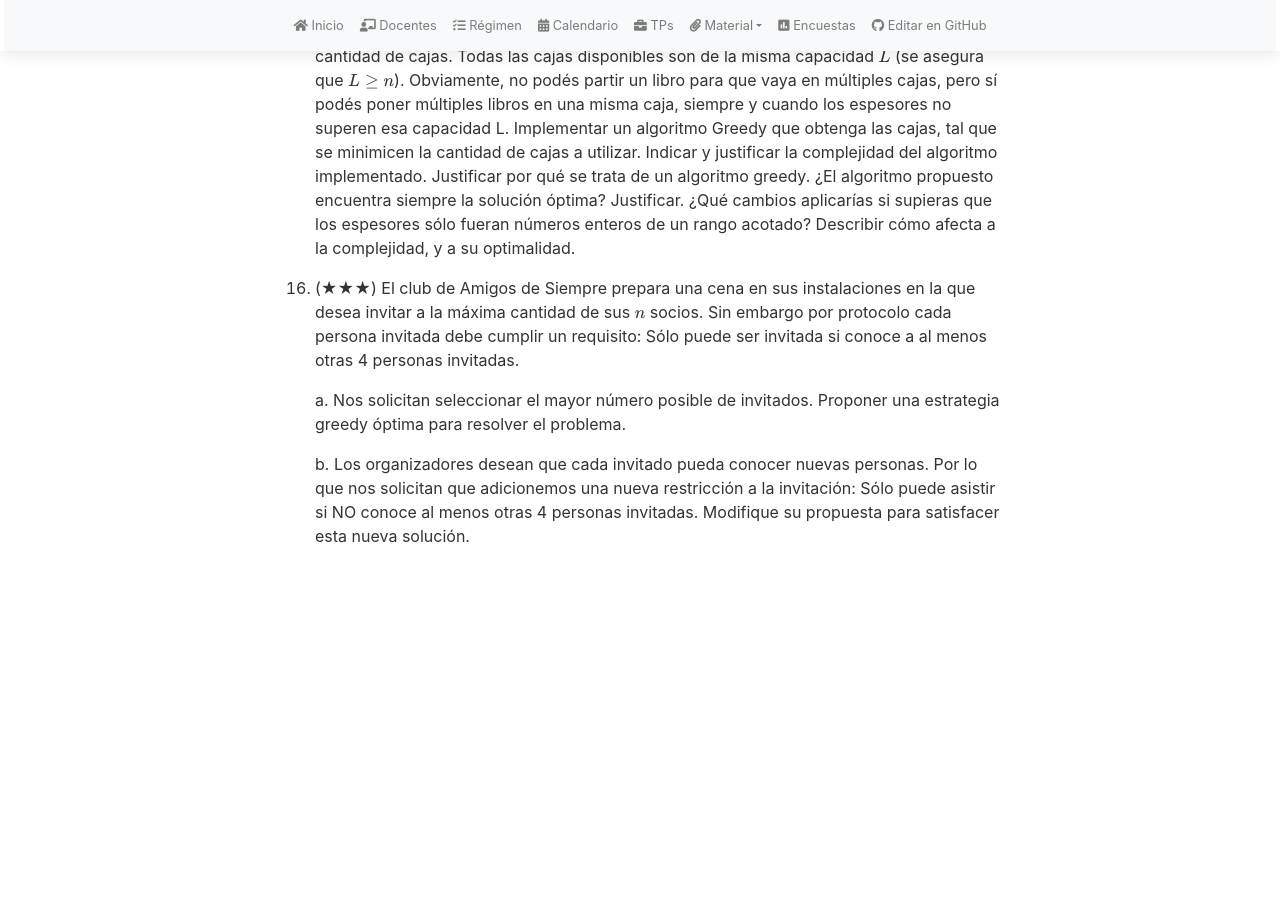
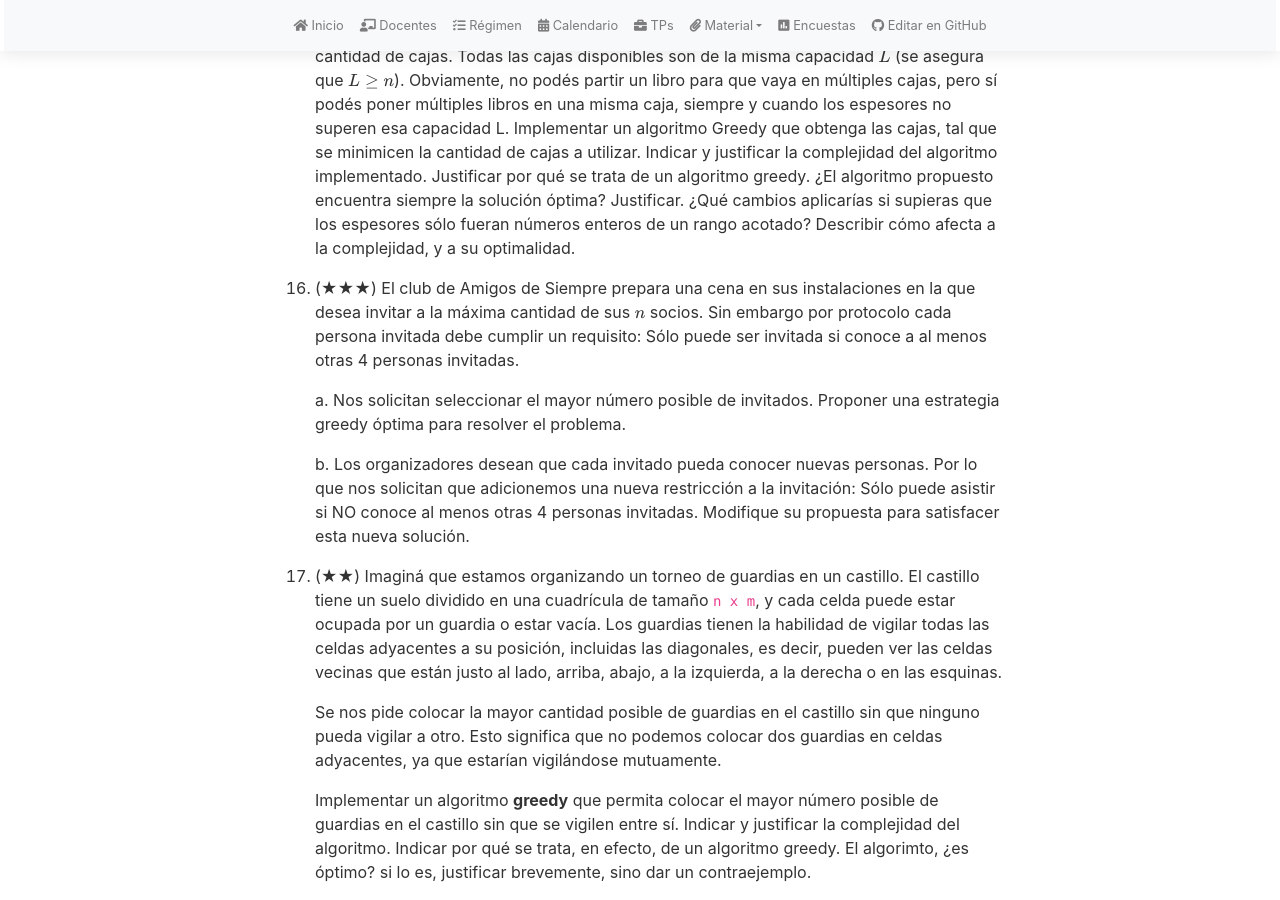
Before and after one commit to algoritmos-rw/tda_bg, a Jekyll site: the page built from material/guias/greedy.md, in a window 1280 px wide and 900 px high, scrolled down 6243 px. Built offline with Jekyll 4.4.1, drawn with Linux system fonts in a browser that asks for light colours; nearby versions of some CDN libraries; our own code applies the rules of GitHub Pages for plain Markdown files; before the commit the page ends 6807 px from its top, so only the background shows below that.

Commit message:
Actualización guía Greedy (#46)

```diff
--- a/material/guias/greedy.md
+++ b/material/guias/greedy.md
@@ -239,4 +239,19 @@ Alguien podría pensar que al no borrar todos los vértices adyacentes al que es
     restricción a la invitación: Sólo puede asistir si NO conoce al menos otras 4 personas invitadas. Modifique su propuesta para
     satisfacer esta nueva solución.
 
+1.  (★★) Imaginá que estamos organizando un torneo de guardias en un castillo. El castillo tiene
+	un suelo dividido en una cuadrícula de tamaño `n x m`, y cada celda puede estar ocupada
+	por un guardia o estar vacía. Los guardias tienen la habilidad de vigilar todas las celdas
+	adyacentes a su posición, incluidas las diagonales, es decir, pueden ver las celdas vecinas
+	que están justo al lado, arriba, abajo, a la izquierda, a la derecha o en las esquinas.
+
+	Se nos pide colocar la mayor cantidad posible de guardias en el castillo sin que ninguno pueda
+	vigilar a otro. Esto significa que no podemos colocar dos guardias en celdas adyacentes, ya
+	que estarían vigilándose mutuamente.
+
+	Implementar un algoritmo **greedy** que permita colocar el mayor número posible de guardias en el
+	castillo sin que se vigilen entre sí. Indicar y justificar la complejidad del algoritmo.
+	Indicar por qué se trata, en efecto, de un algoritmo greedy. El algorimto, ¿es óptimo?
+	si lo es, justificar brevemente, sino dar un contraejemplo.
+
 {::options toc_levels="2" /}
```
